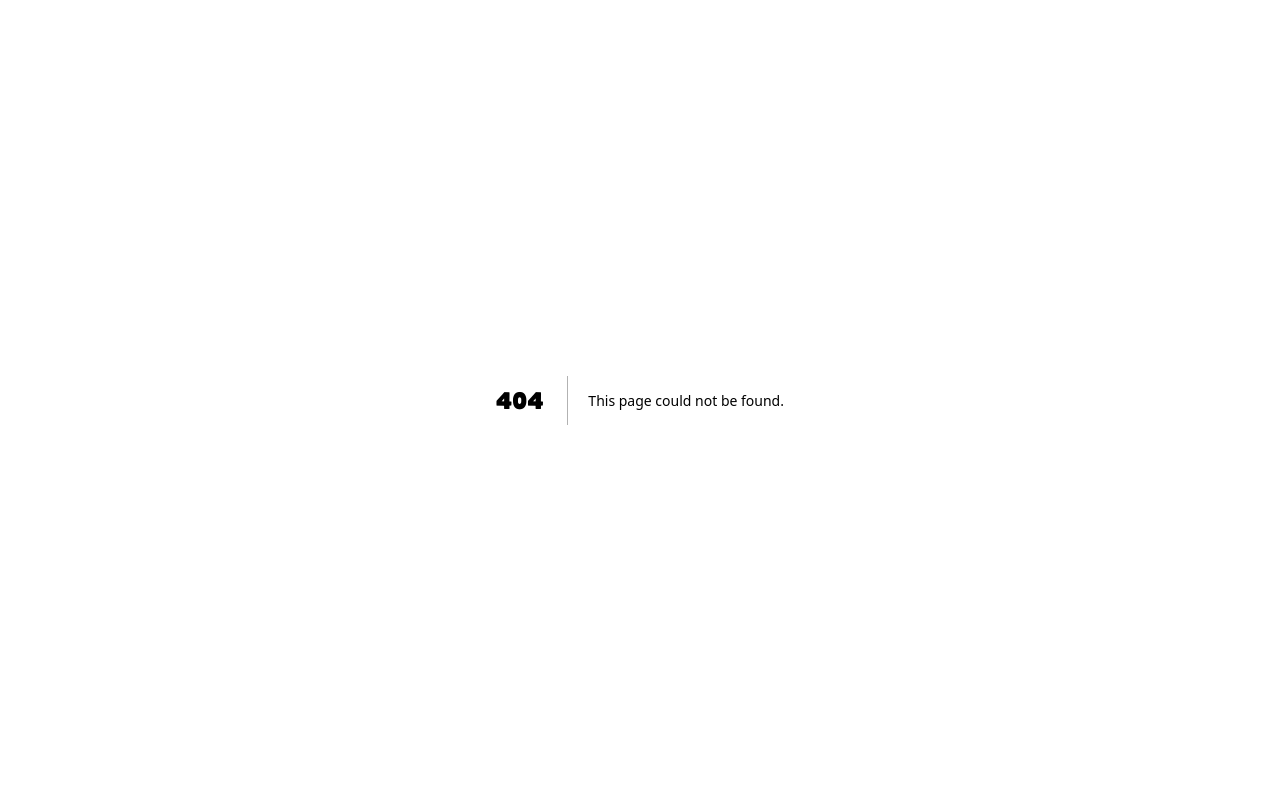
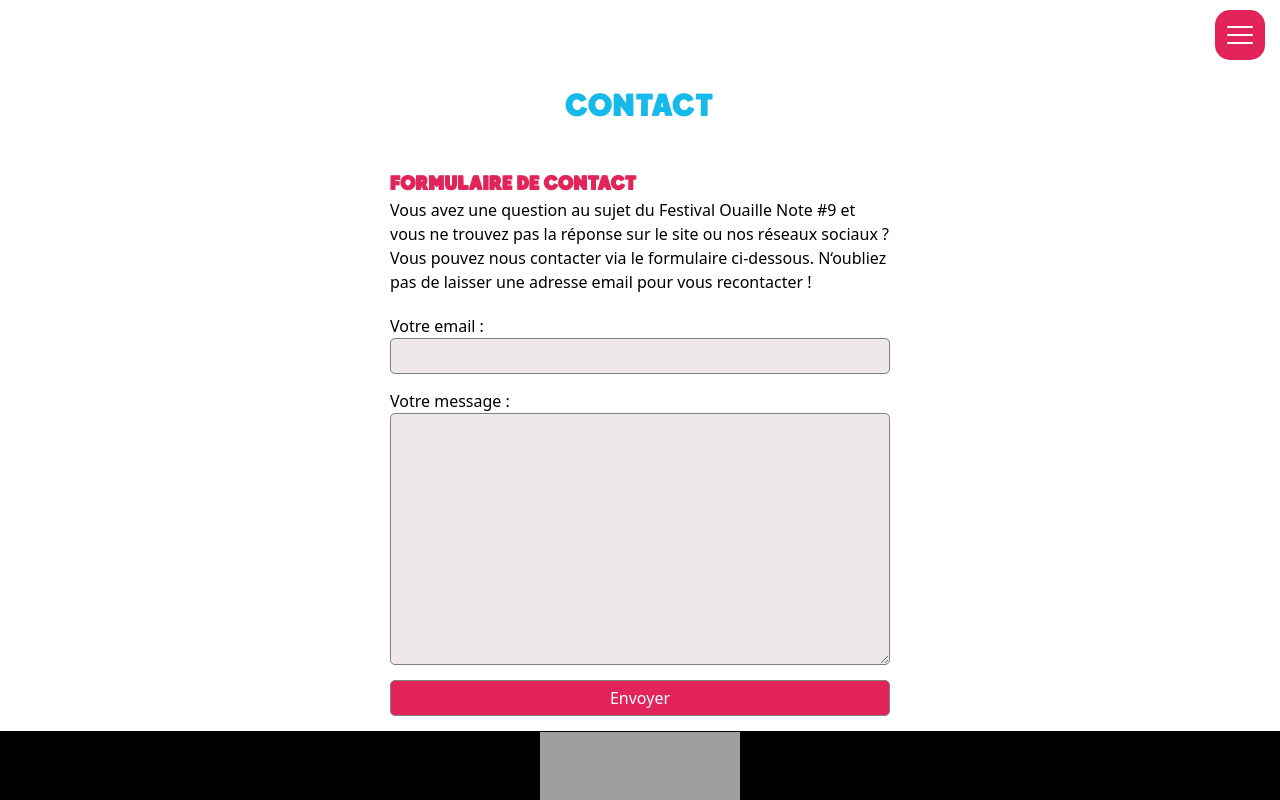
Before and after one commit to AntoninRoy/ouaille-note-2023, a Next.js app: page /contact in a window 1280 px wide. Before the commit this address had no page. Shown: the top 800 px of the page. Built offline with nearby package versions, Linux system fonts and the light colour scheme; grey boxes are pictures that could not be loaded.

Commit message:
feat : ajout video + formulaire contact

```diff
--- a/components/Layout/Menu.tsx
+++ b/components/Layout/Menu.tsx
@@ -49,13 +49,23 @@
           },
         }}
       >
-        <div className="menu-item"><Link href="/">Accueil</Link></div>
+        <div className="menu-item">
+          <Link href="/">Accueil</Link>
+        </div>
         <div className="menu-item">
           <Link href="/programmation">Programmation</Link>
         </div>
-        <div className="menu-item"><Link href="/billetterie">Billetterie</Link></div>
+
+        <div className="menu-item">
+          <Link href="/billetterie">Billetterie</Link>
+        </div>
         {/* <div className="menu-item">Gallerie</div> */}
-        <div className="menu-item"><Link href="/partenaires">Partenaires</Link></div>
+        <div className="menu-item">
+          <Link href="/partenaires">Partenaires</Link>
+        </div>
+        <div className="menu-item">
+          <Link href="/contact">Contact</Link>
+        </div>
       </motion.div>
     </>
   );
--- a/package.json
+++ b/package.json
@@ -17,6 +17,7 @@
     "eslint-config-next": "13.2.1",
     "framer-motion": "^10.0.0",
     "next": "13.2.1",
+    "nodemailer": "^6.9.4",
     "react": "18.2.0",
     "react-dom": "18.2.0",
     "react-icons": "^4.8.0",
@@ -25,6 +26,7 @@
     "typescript": "4.9.5"
   },
   "devDependencies": {
+    "@types/nodemailer": "^6.4.9",
     "autoprefixer": "^10.4.13",
     "postcss": "^8.4.21",
     "tailwindcss": "^3.2.7"
--- /dev/null
+++ b/pages/api/contact.ts
@@ -0,0 +1,63 @@
+// Next.js API route support: https://nextjs.org/docs/api-routes/introduction
+import type { NextApiRequest, NextApiResponse } from "next";
+
+type Data = {
+  name: string;
+};
+
+import nodemailer from "nodemailer";
+
+// Importez le module Transport
+const { createTransport } = nodemailer;
+
+// Créez un objet Transport
+const transport = createTransport({
+  host: "smtp.ionos.fr",
+  port: 465,
+  secure: true, // upgrade later with STARTTLS
+  auth: {
+    user: "bot@antonin-roy.fr",
+    pass: "./dMqRNa:$5HzCN",
+  },
+});
+
+// Créez un objet Mailer
+const mailer = nodemailer.createTransport(transport);
+
+export default function handler(
+  req: NextApiRequest,
+  res: NextApiResponse<Data>
+) {
+  if (req.method !== "POST") {
+    res.status(405).json({ name: "Only POST requests allowed" });
+    return;
+  }
+
+  const { message, contact } = req.body;
+
+  if (!message || !contact) {
+    res.status(400).json({ name: "Bad Request" });
+    return;
+  }
+
+  const mailOptions = {
+    from: "bot@antonin-roy.fr",
+    to: ["ouaillenote.lefestival@gmail.com"],
+    subject: "[NE PAS REPONDRE] Message laissé sur www.ouaillenote.com",
+    text: escape(message + "\n\n" + contact),
+  };
+
+  transport.sendMail(mailOptions, (err, info) => {
+    if (err) {
+      console.log(err);
+    } else {
+      console.log("Email sent successfully!");
+    }
+  });
+  res.status(200).json({ name: "OK" });
+}
+
+//make a method a function to avoid injection
+function escape(s: string) {
+  return s.replace(/</g, "&lt;").replace(/>/g, "&gt;");
+}
--- a/pages/api/hello.ts
+++ /dev/null
@@ -1,13 +0,0 @@
-// Next.js API route support: https://nextjs.org/docs/api-routes/introduction
-import type { NextApiRequest, NextApiResponse } from 'next'
-
-type Data = {
-  name: string
-}
-
-export default function handler(
-  req: NextApiRequest,
-  res: NextApiResponse<Data>
-) {
-  res.status(200).json({ name: 'John Doe' })
-}
--- /dev/null
+++ b/pages/contact.tsx
@@ -0,0 +1,109 @@
+import { useState } from "react";
+import Layout from "../components/Layout/Layout";
+
+export default function MentionLegales() {
+  const description = "Contact";
+  const title = "Contact | Festival Ouaille Note";
+  const pageName = "Contact";
+
+  const [showMessage, setShowMessage] = useState<boolean | undefined>(
+    undefined
+  );
+
+  const sendEmail = (event: any) => {
+    event.preventDefault();
+    fetch("/api/contact", {
+      method: "POST",
+      headers: {
+        "Content-Type": "application/json",
+      },
+      body: JSON.stringify({
+        message: event.target.message.value,
+        contact: event.target.contact.value,
+      }),
+    }).then((res) => {
+      setShowMessage(() => res.status === 200);
+      event.target.reset();
+    });
+  };
+  return (
+    <>
+      <Layout description={description} title={title} pageName={pageName}>
+        <div className="contact">
+          <h1 className="heading1" style={{ color: "#16b9eb" }}>
+            Contact
+          </h1>
+
+          <div
+            style={{
+              height: "100%",
+              display: "flex",
+              justifyContent: "center",
+              alignItems: "center",
+            }}
+          >
+            <form
+              action="/api/contact"
+              method="post"
+              onSubmit={sendEmail}
+              style={{
+                display: "flex",
+                flexDirection: "column",
+                alignItems: "flex-start",
+                width: "90%",
+                margin: "auto",
+                maxWidth: "500px",
+              }}
+            >
+              <h2 style={{ fontSize: "20px", color: "#e3245b" }}>
+                Formulaire de contact
+              </h2>
+              {showMessage === true && (
+                <p
+                  style={{
+                    color: "white",
+                    backgroundColor: "green",
+                    padding: "5px 10px",
+                    width: "100%",
+                    textAlign: "start",
+                  }}
+                >
+                  Votre message a bien été envoyé !
+                </p>
+              )}
+              {showMessage != true && showMessage != undefined && (
+                <p
+                  style={{
+                    color: "white",
+                    backgroundColor: "red",
+                    padding: "5px 10px",
+                    width: "100%",
+                    textAlign: "start",
+                  }}
+                >
+                  Votre message n&lsquo;a pas été envoyé, veuillez réessayer.
+                </p>
+              )}
+              <p style={{ textAlign: "left", marginBottom: "20px" }}>
+                Vous avez une question au sujet du Festival Ouaille Note #9 et
+                vous ne trouvez pas la réponse sur le site ou nos réseaux
+                sociaux ? Vous pouvez nous contacter via le formulaire
+                ci-dessous. N&lsquo;oubliez pas de laisser une adresse email pour vous
+                recontacter !
+              </p>
+              <label htmlFor="contact">Votre email : </label>
+              <input type="email" name="contact" required />
+              <label htmlFor="message">Votre message : </label>
+              <textarea rows={10} name="message" required />
+              <input
+                type="submit"
+                value="Envoyer"
+                style={{ backgroundColor: "#e3245b", color: "white" }}
+              />
+            </form>
+          </div>
+        </div>
+      </Layout>
+    </>
+  );
+}
--- a/pages/index.tsx
+++ b/pages/index.tsx
@@ -26,9 +26,7 @@
       <Layout description={description} title={title} pageName={pageName}>
         <>
           <div className="billetterie-link">
-            <Link href="/billetterie">
-              billetterie
-            </Link>
+            <Link href="/billetterie">billetterie</Link>
           </div>
 
           <div
@@ -120,6 +118,10 @@
           </div>
 
           <div className="general-container">
+            <video controls width="100%">
+              <source src="/v3.mp4" type="video/mp4" />
+            </video>
+
             <div className="text-container">
               <motion.div
                 className="texte"
--- a/styles/test.css
+++ b/styles/test.css
@@ -303,10 +303,8 @@
   .text-container {
     flex-direction: row;
     align-items: center;
-
   }
 }
-
 
 .texte {
   opacity: 0;
@@ -329,7 +327,6 @@
   /* https://stackoverflow.com/questions/14387690/how-can-i-show-only-corner-borders */
 }
 
-
 .texte span {
   font-family: "Bebas-Neue";
   font-size: 30px;
@@ -341,9 +338,25 @@
   display: flex;
   flex-direction: column;
 }
-.mentions h2 {
+.contact {
+  justify-content: flex-start;
+  text-align: center;
+  display: flex;
+  flex-direction: column;
+}
+.mentions h2,
+.contact h2 {
   font-weight: bold;
   font-family: "Crunold";
+}
+
+.contact input, .contact textarea {
+  border: grey 1px solid;
+  background-color: #efe8e8;
+  border-radius: 5px;
+  padding: 5px;
+  margin-bottom: 15px;
+  width: 100%;
 }
 
 .decouvrir {
```
Also changed, not shown: 2 other files (tests, documents, lock files or other folders).
